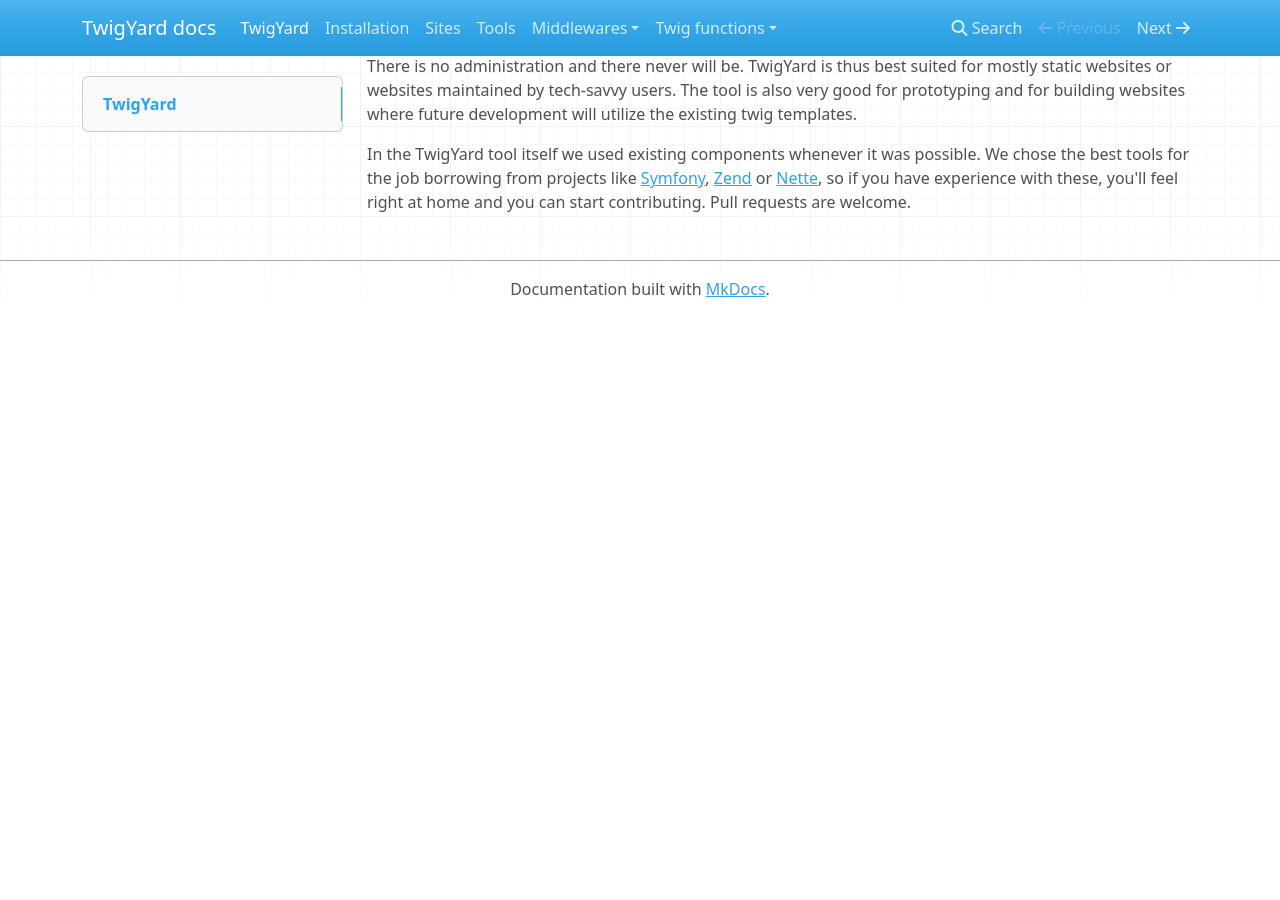
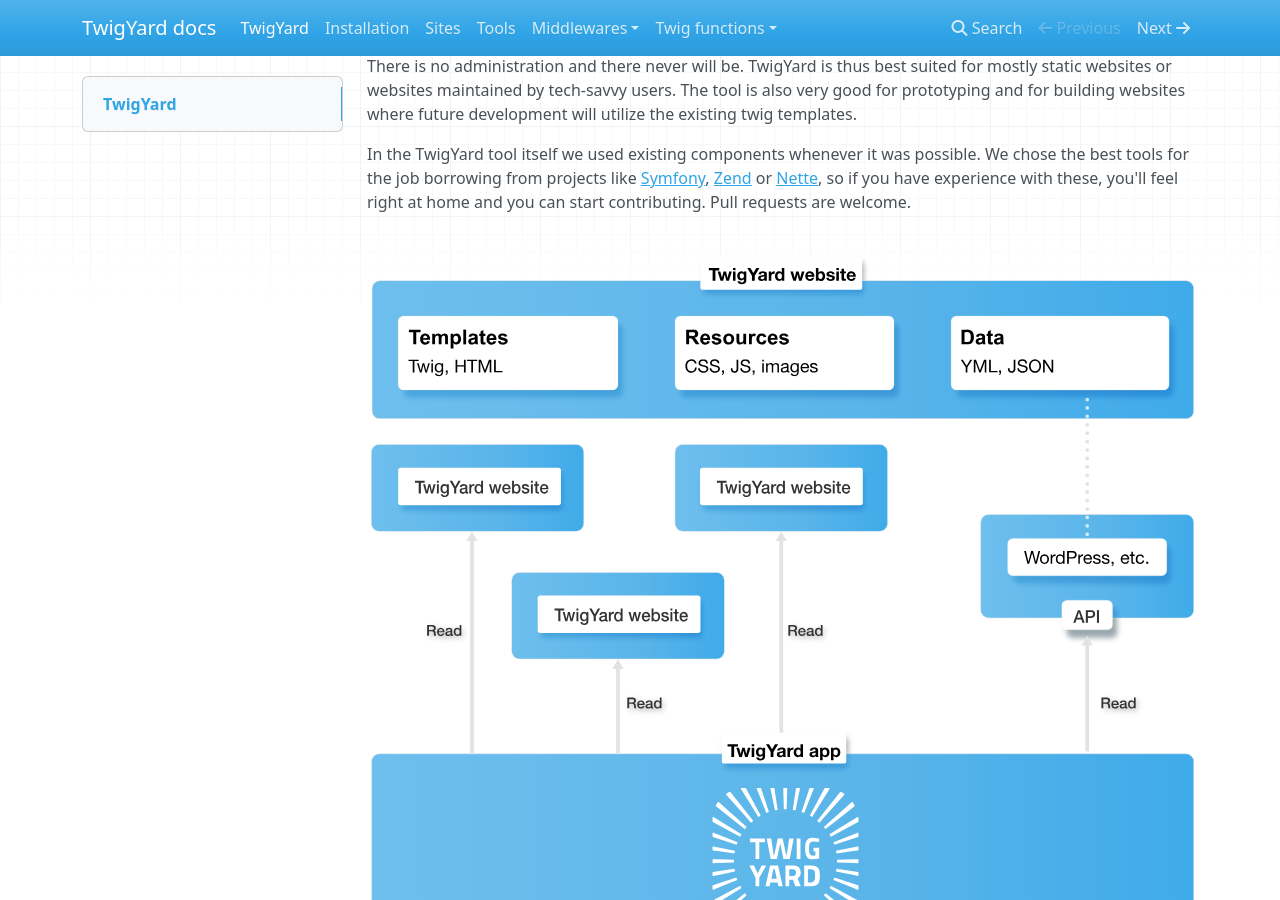
Before and after one commit to twigyard/twigyard, an MkDocs documentation site: the page built from docs/docs/index.md, in a window 1280 px wide and 900 px high, scrolled down 304 px. Built offline with MkDocs 1.6.1, drawn with Linux system fonts in a browser that asks for light colours; nearby versions of some CDN libraries; before the commit the page ends 900 px from its top, so only the background shows below that.

Commit message:
Add TwigYard communication diagram

```diff
--- a/docs/docs/index.md
+++ b/docs/docs/index.md
@@ -6,3 +6,5 @@ One instance of TwigYard can serve many websites and creating a new site is as e
 There is no administration and there never will be. TwigYard is thus best suited for mostly static websites or websites maintained by tech-savvy users. The tool is also very good for prototyping and for building websites where future development will utilize the existing twig templates.
 
 In the TwigYard tool itself we used existing components whenever it was possible. We chose the best tools for the job borrowing from projects like [Symfony](https://symfony.com), [Zend](https://framework.zend.com) or [Nette](https://nette.org), so if you have experience with these, you'll feel right at home and you can start contributing. Pull requests are welcome.
+
+<img src="img/diagram.svg" alt="TwigYard communication diagram" style="border: none; background-color: transparent; width: 100%" />
```
Also changed, not shown: docs/docs/img/diagram.svg (added).
